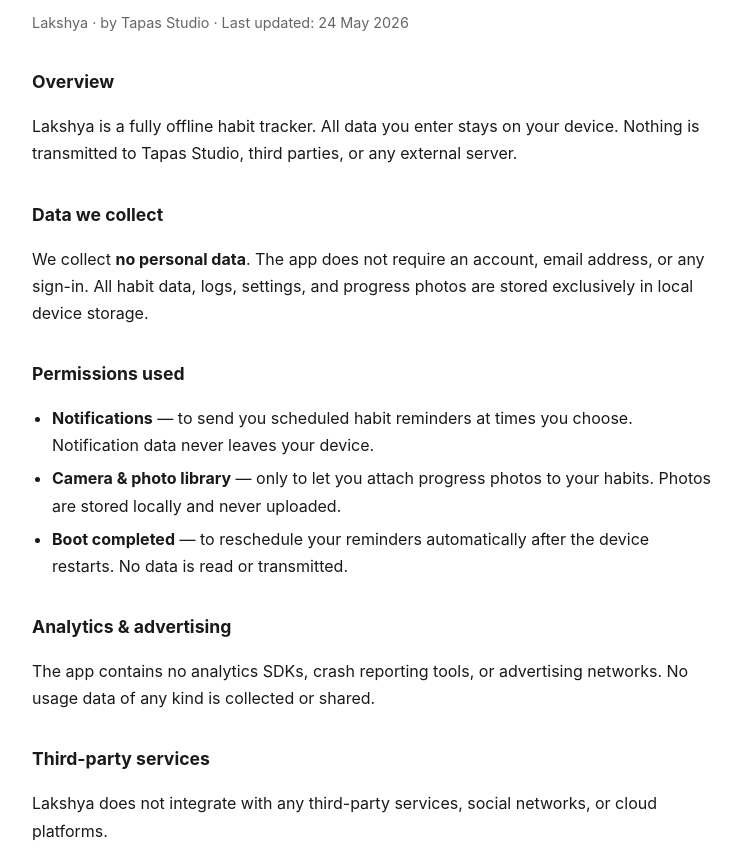
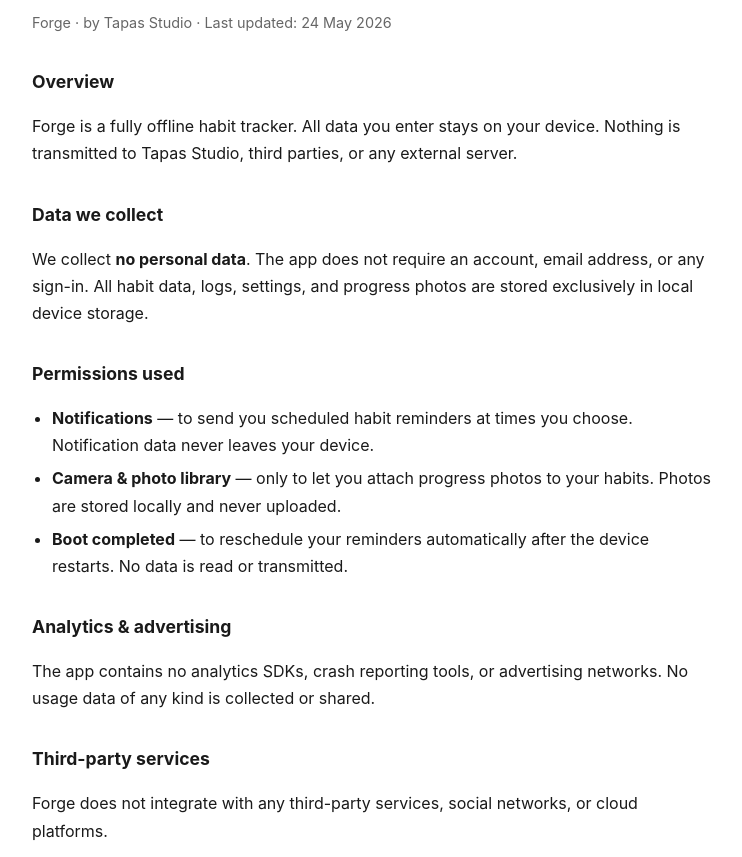
Before and after one commit to shivamjthete123/tapas-studio, a plain HTML site: page index.html in a window 1280 px wide. Shown: the part 95-952 px from the top of the page, without its empty margins (268-1010 px from the left). Drawn offline with Linux system fonts and the light colour scheme.

Commit message:
Rename app from Lakshya to Forge

```diff
--- a/index.html
+++ b/index.html
@@ -3,7 +3,7 @@
 <head>
   <meta charset="UTF-8" />
   <meta name="viewport" content="width=device-width, initial-scale=1.0" />
-  <title>Privacy Policy — Lakshya</title>
+  <title>Privacy Policy — Forge</title>
   <style>
     body {
       font-family: -apple-system, BlinkMacSystemFont, 'Segoe UI', Roboto, sans-serif;
@@ -24,11 +24,11 @@
 <body>
 
   <h1>Privacy Policy</h1>
-  <p class="meta">Lakshya &middot; by Tapas Studio &middot; Last updated: 24 May 2026</p>
+  <p class="meta">Forge &middot; by Tapas Studio &middot; Last updated: 24 May 2026</p>
 
   <h2>Overview</h2>
   <p>
-    Lakshya is a fully offline habit tracker. All data you enter stays on your device.
+    Forge is a fully offline habit tracker. All data you enter stays on your device.
     Nothing is transmitted to Tapas Studio, third parties, or any external server.
   </p>
 
@@ -55,7 +55,7 @@
 
   <h2>Third-party services</h2>
   <p>
-    Lakshya does not integrate with any third-party services, social networks,
+    Forge does not integrate with any third-party services, social networks,
     or cloud platforms.
   </p>
 
```
